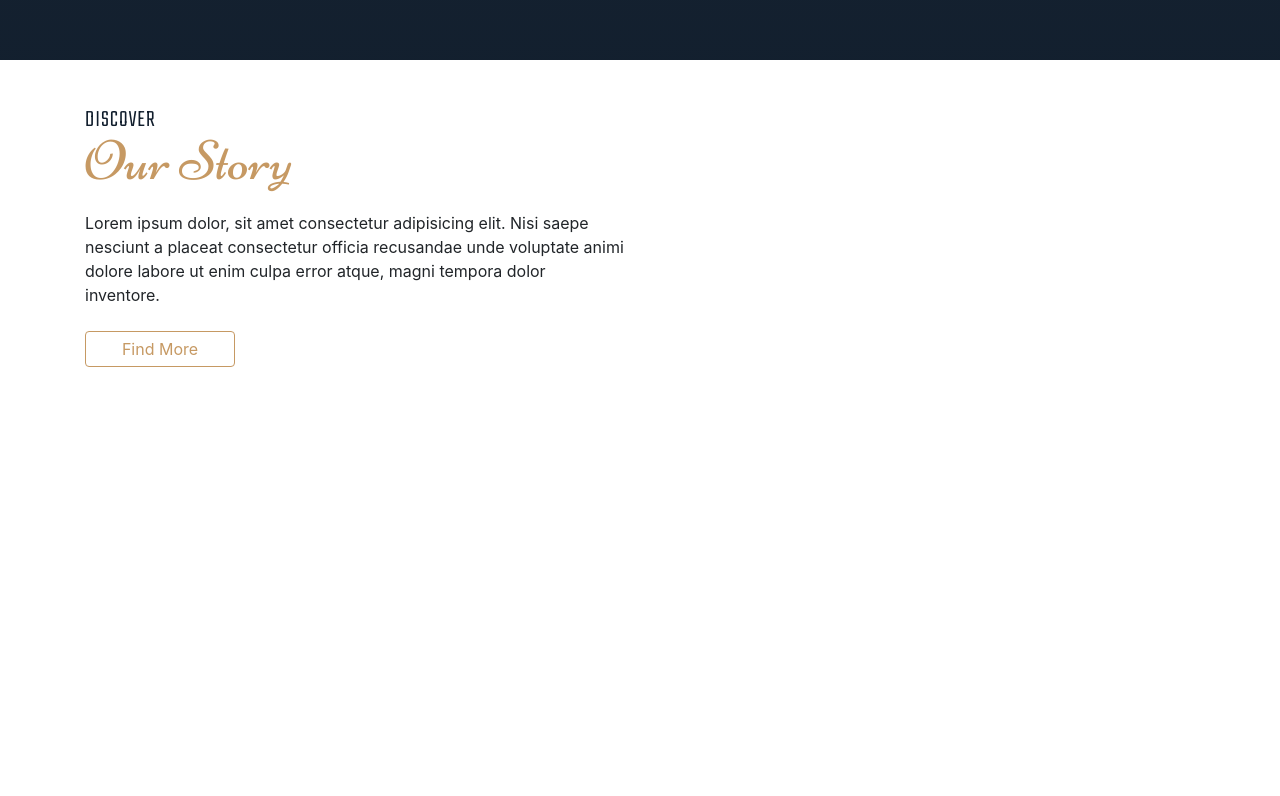
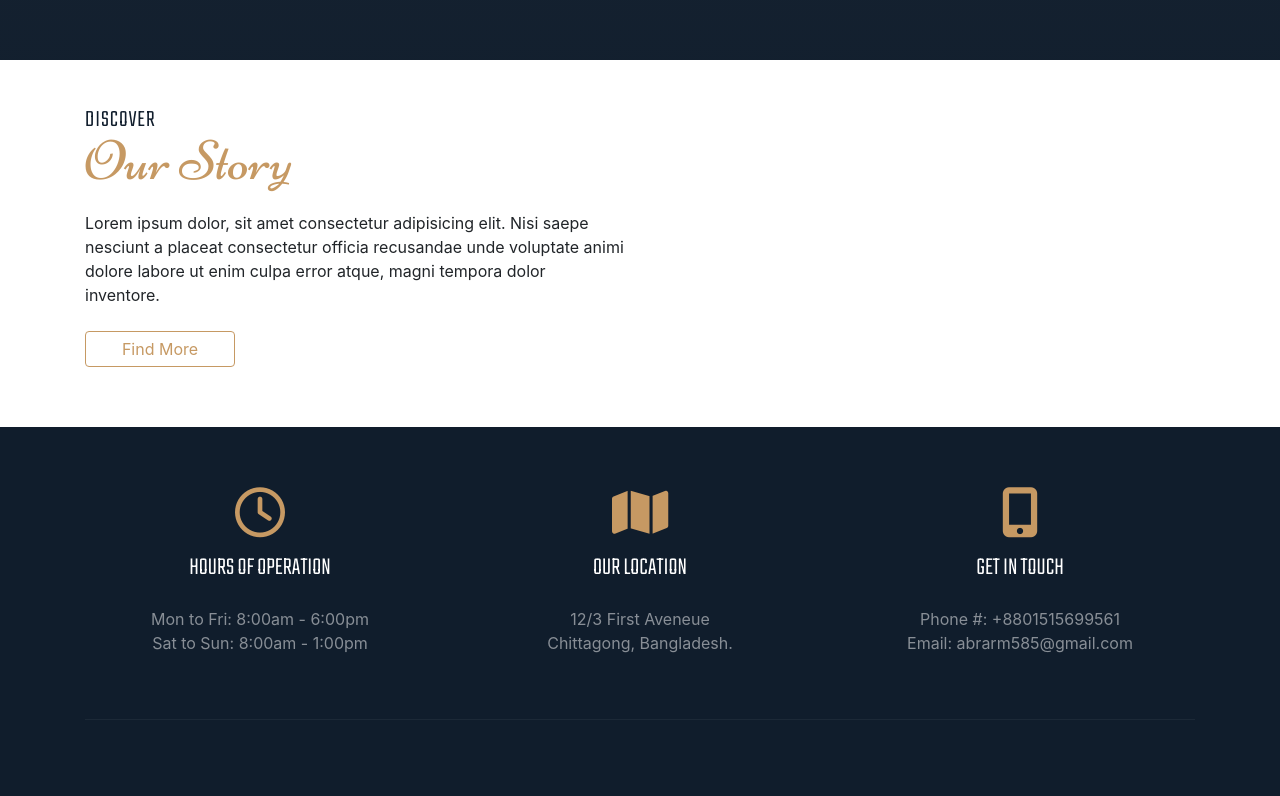
Before and after one commit to MdAbrar585/k-bakery, a plain HTML site: page index.html in a window 1280 px wide. Shown: the part 740-1536 px from the top of the page. Before the commit the page ends 1167 px from the top, so only its background shows below. Drawn offline with nearby package versions, Linux system fonts and the light colour scheme.

Commit message:
menu section added

```diff
--- a/index.html
+++ b/index.html
@@ -62,7 +62,7 @@
                         <p>Lorem ipsum dolor, sit amet consectetur adipisicing elit. Nisi saepe nesciunt a placeat
                             consectetur officia recusandae unde voluptate animi dolore labore ut enim culpa error atque,
                             magni tempora dolor inventore.</p>
-                            <a class="btn mt-4 mb-5 mb-md-0" href="#">Find More</a>
+                        <a class="btn mt-4 mb-5 mb-md-0" href="#">Find More</a>
                     </div>
                     <div class="col-12 col-md-6">
                         <img class="img-fluid" src="images/about-img.jpg" alt="">
@@ -72,6 +72,39 @@
         </section>
     </main>
 
+    <section class="menu" id="menu">
+        <div class="container">
+            <div class="row text-center text-white">
+                <div class="col-12 col-md-4 mb-4 mb-md-0">
+                    <div class="shop-info">
+                        <i class="fa fa-clock-o mb-3"></i>
+                        <h1 class="mb-4">Hours of operation</h1>
+                        <p>Mon to Fri: 8:00am - 6:00pm</p>
+                        <p>Sat to Sun: 8:00am - 1:00pm</p>
+                    </div>
+                </div>
+                <div class="col-12 col-md-4 mb-4 mb-md-0">
+                    <div class="shop-info">
+                        <i class="fa fa-map mb-3"></i>
+                        <h1 class="mb-4">Our Location</h1>
+                        <address>
+                            12/3 First Aveneue <br>
+                            Chittagong, Bangladesh.
+                        </address>
+                    </div>
+                </div>
+                <div class="col-12 col-md-4 mb-4 mb-md-0">
+                    <div class="shop-info">
+                        <i class="fa fa-mobile mb-3"></i>
+                        <h1 class="mb-4">Get In Touch</h1>
+                        <p>Phone #: +8801515699561</p>
+                        <p>Email: abrarm585@gmail.com</p>
+                    </div>
+                </div>
+            </div>
+            <hr class="mt-5">
+        </div>
+    </section>
     <script src="https://kit.fontawesome.com/ba33ab971e.js"></script>
     <script src="https://code.jquery.com/jquery-3.3.1.slim.min.js"
         integrity="sha384-q8i/X+965DzO0rT7abK41JStQIAqVgRVzpbzo5smXKp4YfRvH+8abtTE1Pi6jizo"
--- a/styles.css
+++ b/styles.css
@@ -140,6 +140,31 @@ header > .container{
 
 }
 
+
+/* Menu */
+.menu{
+    background-color: #101D2C;
+}
+.shop-info i{
+    color: #c69963;
+    font-size: 50px;
+}
+.shop-info h1{
+    font-family: 'Teko', sans-serif;
+    font-size: 25px;
+    font-weight: 300;
+    text-transform: uppercase;
+}
+.shop-info p,
+.shop-info address{
+    color: rgba(255,255,255,.5);
+}
+hr{
+    border-top: 1px solid rgba(255,255,255,.05);
+}
+
+
+
 @media (min-width: 576px){
     .navbar-brand{
         max-width: 150px;
```
